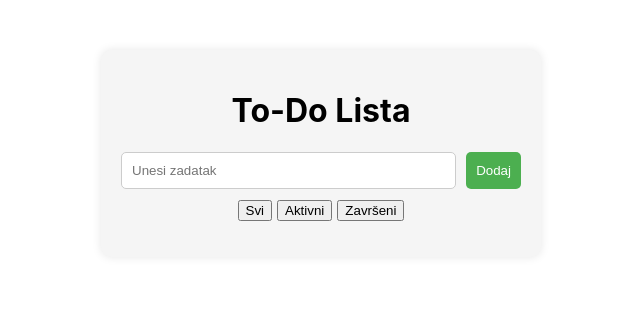
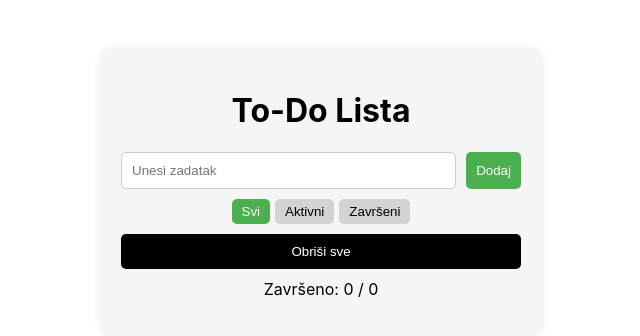
Before and after one commit to milosbrvh/todo-app, a React (Create React App) app: page / in a window 1280 px wide. Shown: the top 336 px of the page, without its empty margins (319-959 px from the left). Built offline with nearby package versions, Linux system fonts and the light colour scheme.

Commit message:
final version todo app

```diff
--- a/src/App.js
+++ b/src/App.js
@@ -3,6 +3,7 @@ import { useState, useEffect } from "react";
 function App() {
   const [tekst, setTekst] = useState("");
   const [filter, setFilter] = useState("svi");
+  const [editIndex, setEditIndex] = useState(null);
 
   const [lista, setLista] = useState(() => {
     const sacuvano = localStorage.getItem("lista");
@@ -56,11 +57,8 @@ function App() {
             color: "white",
             border: "none",
             borderRadius: "5px",
-            cursor: "pointer",
-            transition: "0.3s"
+            cursor: "pointer"
           }}
-          onMouseOver={(e) => (e.target.style.backgroundColor = "#45a049")}
-          onMouseOut={(e) => (e.target.style.backgroundColor = "#4CAF50")}
         >
           Dodaj
         </button>
@@ -68,12 +66,71 @@ function App() {
 
       {/* FILTER */}
       <div style={{ marginTop: "10px", textAlign: "center" }}>
-        <button onClick={() => setFilter("svi")}>Svi</button>
-        <button onClick={() => setFilter("aktivni")} style={{ margin: "0 5px" }}>
+        <button
+          onClick={() => setFilter("svi")}
+          style={{
+            backgroundColor: filter === "svi" ? "#4CAF50" : "lightgray",
+            color: filter === "svi" ? "white" : "black",
+            marginRight: "5px",
+            border: "none",
+            padding: "5px 10px",
+            borderRadius: "5px",
+            cursor: "pointer"
+          }}
+        >
+          Svi
+        </button>
+
+        <button
+          onClick={() => setFilter("aktivni")}
+          style={{
+            backgroundColor: filter === "aktivni" ? "#4CAF50" : "lightgray",
+            color: filter === "aktivni" ? "white" : "black",
+            marginRight: "5px",
+            border: "none",
+            padding: "5px 10px",
+            borderRadius: "5px",
+            cursor: "pointer"
+          }}
+        >
           Aktivni
         </button>
-        <button onClick={() => setFilter("zavrseni")}>Završeni</button>
+
+        <button
+          onClick={() => setFilter("zavrseni")}
+          style={{
+            backgroundColor: filter === "zavrseni" ? "#4CAF50" : "lightgray",
+            color: filter === "zavrseni" ? "white" : "black",
+            border: "none",
+            padding: "5px 10px",
+            borderRadius: "5px",
+            cursor: "pointer"
+          }}
+        >
+          Završeni
+        </button>
       </div>
+
+      {/* OBRIŠI */}
+      <button
+        onClick={() => setLista([])}
+        style={{
+          marginTop: "10px",
+          width: "100%",
+          backgroundColor: "black",
+          color: "white",
+          border: "none",
+          padding: "10px",
+          borderRadius: "5px"
+        }}
+      >
+        Obriši sve
+      </button>
+
+      {/* BROJAČ */}
+      <p style={{ textAlign: "center", marginTop: "10px" }}>
+        Završeno: {lista.filter(item => item.zavrsen).length} / {lista.length}
+      </p>
 
       <ul style={{ listStyle: "none", padding: 0 }}>
         {lista
@@ -95,7 +152,27 @@ function App() {
                 borderRadius: "5px"
               }}
             >
+              {editIndex === index ? (
+                <input
+                  value={item.tekst}
+                  onChange={(e) => {
+                    const novaLista = [...lista];
+                    novaLista[index].tekst = e.target.value;
+                    setLista(novaLista);
+                  }}
+                  onKeyDown={(e) => {
+                    if (e.key === "Enter") setEditIndex(null);
+                  }}
+                  autoFocus
+                  style={{
+                    flex: 1,
+                    marginRight: "10px",
+                    padding: "5px"
+                  }}
+                />
+              ) : (
                 <span
+                  onDoubleClick={() => setEditIndex(index)}
                   onClick={() => {
                     const novaLista = [...lista];
                     novaLista[index].zavrsen = !novaLista[index].zavrsen;
@@ -103,11 +180,13 @@ function App() {
                   }}
                   style={{
                     textDecoration: item.zavrsen ? "line-through" : "none",
-                  cursor: "pointer"
+                    cursor: "pointer",
+                    flex: 1
                   }}
                 >
                   {item.tekst}
                 </span>
+              )}
 
               <button
                 onClick={() => {
@@ -119,7 +198,6 @@ function App() {
                   color: "white",
                   border: "none",
                   borderRadius: "5px",
-                  cursor: "pointer",
                   padding: "5px 10px"
                 }}
               >
```
Lines whose indentation alone changed are shown as unchanged.
